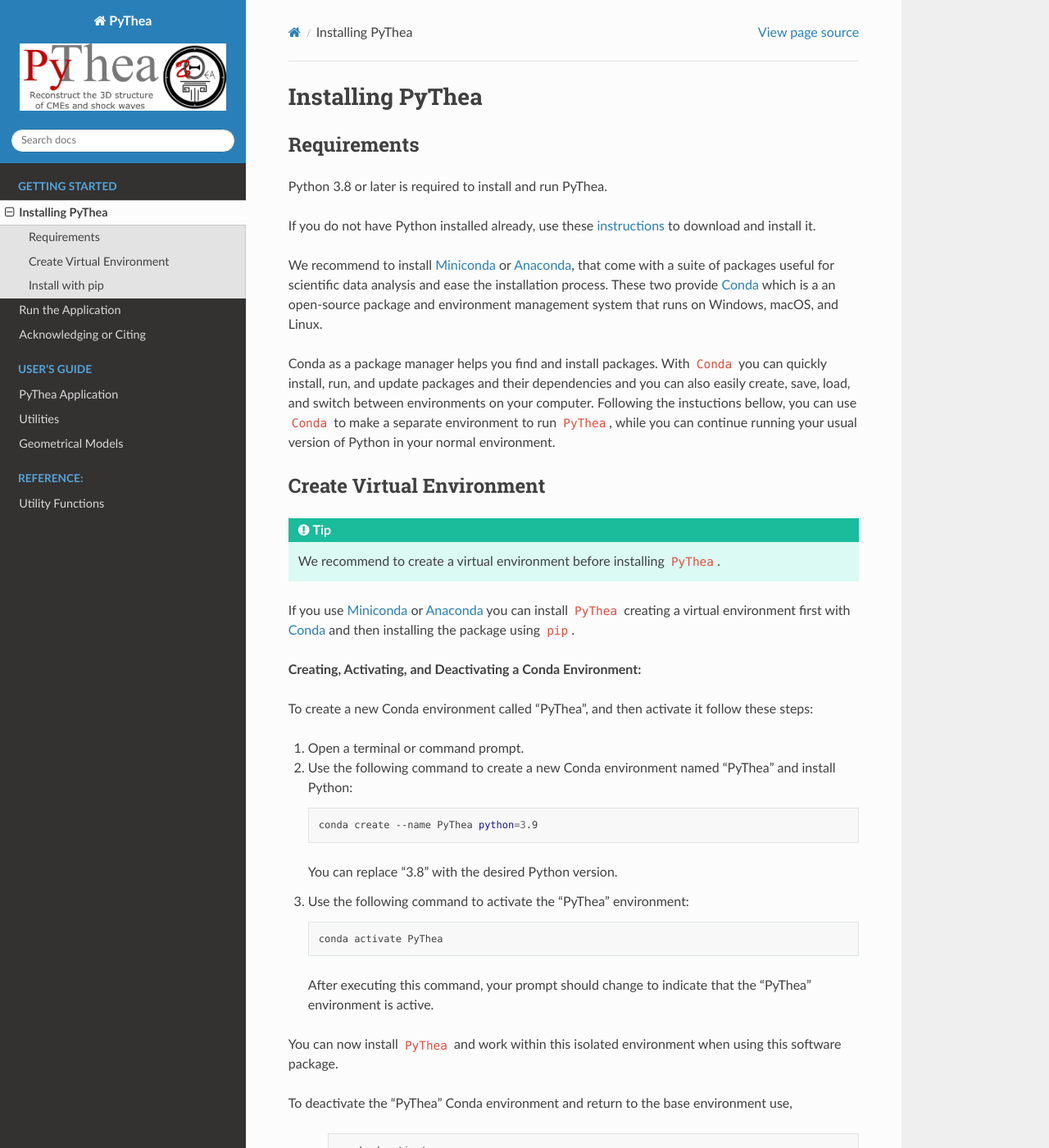
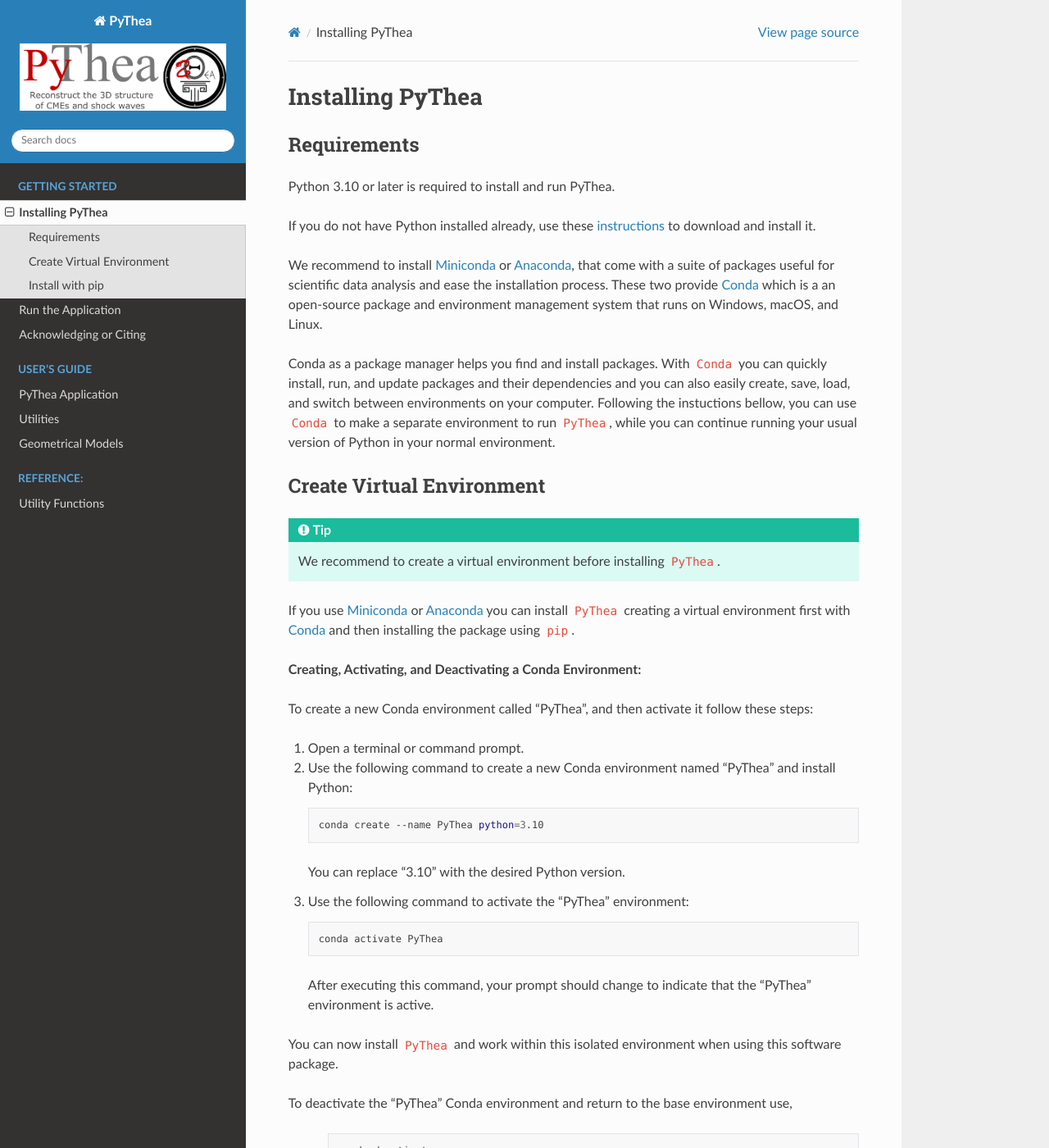
Before and after one commit to AthKouloumvakos/PyThea, a Sphinx documentation site: the page built from docs/source/installing.rst, in a window 1280 px wide and 1400 px high. Shown: the whole window at 82% size. Built offline with Sphinx 7.4.7 and the Read the Docs theme 3.1.0, drawn with Linux system fonts in a browser that asks for light colours; pages that are not in the unit, such as notebooks, are missing from menus; the version number could not be read and is left out.

```diff
--- a/docs/source/index.rst
+++ b/docs/source/index.rst
@@ -31,12 +31,12 @@ PyThea is an open-source software package that can be used to reconstruct the 3D
 Installing and Running PyThea
 =============================
 
-To install and run PyThea, Python >=3.8 or later is required. We recommend creating a virtual environment using conda and installing PyThea with pip.
+To install and run PyThea, Python >=3.10 or later is required. We recommend creating a virtual environment using conda and installing PyThea with pip.
 
 .. code-block:: bash
 
   # Create the virtual environment
-  conda create --name PyThea python=3.9
+  conda create --name PyThea python=3.10
 
   # Activate the environment
   conda activate PyThea
--- a/docs/source/installing.rst
+++ b/docs/source/installing.rst
@@ -6,7 +6,7 @@ Installing PyThea
 Requirements
 ------------
 
-Python 3.8 or later is required to install and run PyThea.
+Python 3.10 or later is required to install and run PyThea.
 
 If you do not have Python installed already, use these `instructions <https://www.python.org/downloads>`_ to download and install it.
 
@@ -35,9 +35,9 @@ To create a new Conda environment called "PyThea", and then activate it follow t
 
    .. code-block:: bash
 
-      conda create --name PyThea python=3.9
+      conda create --name PyThea python=3.10
 
-   You can replace "3.8" with the desired Python version.
+   You can replace "3.10" with the desired Python version.
 
 3. Use the following command to activate the "PyThea" environment:
 
@@ -63,7 +63,7 @@ Install with pip
 .. code-block:: bash
 
   # Create the virtual environment
-  conda create --name PyThea python=3.9
+  conda create --name PyThea python=3.10
 
   # Activate the environment
   conda activate PyThea
--- a/requirements.txt
+++ b/requirements.txt
@@ -1,12 +1,12 @@
-numpy==1.26.4
+numpy
 pandas
 scipy
 aiapy
-astropy==6.0.0
+astropy
 astroquery
 jplephem
 numexpr
-sunpy==5.1.2
+sunpy==6.0.4
 sunpy_soar
 parfive==2.1.0
 pooch
--- a/setup.cfg
+++ b/setup.cfg
@@ -9,9 +9,8 @@ classifiers =
   Operating System :: OS Independent
   Programming Language :: Python
   Programming Language :: Python :: 3
-  Programming Language :: Python :: 3.8
-  Programming Language :: Python :: 3.9
   Programming Language :: Python :: 3.10
+  Programming Language :: Python :: 3.11
   Topic :: Scientific/Engineering :: Physics
 
 [options]
--- a/setup.py
+++ b/setup.py
@@ -37,8 +37,8 @@ setup(
     classifiers=[
         'Programming Language :: Python',
         'Programming Language :: Python :: 3',
-        'Programming Language :: Python :: 3.8',
-        'Programming Language :: Python :: 3.9',
+        'Programming Language :: Python :: 3.10',
+        'Programming Language :: Python :: 3.11',
         'Development Status :: 4 - Beta',
         'License :: OSI Approved :: GNU General Public License v3 (GPLv3)',
         'Operating System :: OS Independent',
@@ -46,7 +46,7 @@ setup(
         'Topic :: Scientific/Engineering :: Physics',
     ],
 
-    python_requires='>=3.8, <3.11',
+    python_requires='>=3.10, <3.12',
     install_requires=requirements,
 
     packages=find_packages(),
```
Also changed, not shown: environment.yml (+4 -4 lines).
